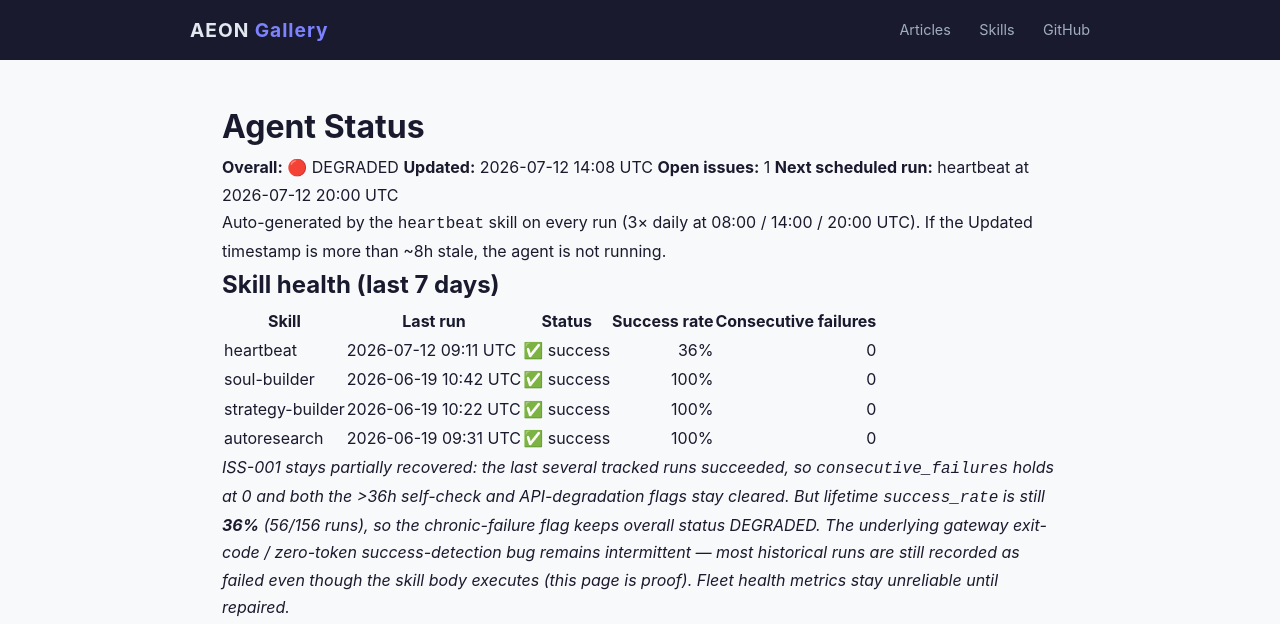
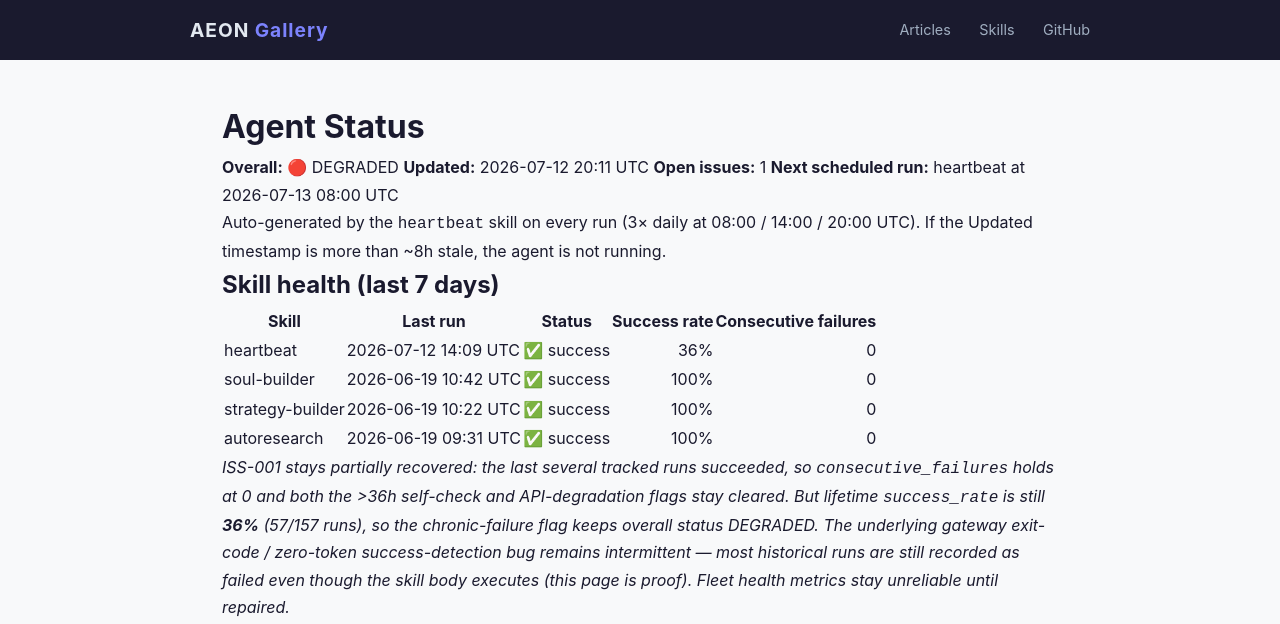
Before and after one commit to RickCrosschain/aeon, a Jekyll site: the page built from docs/status.md, in a window 1280 px wide. Shown: the top 624 px of the page. Built offline with Jekyll 4.4.1, drawn with Linux system fonts in a browser that asks for light colours.

Commit message:
chore(heartbeat): auto-commit 2026-07-12

```diff
--- a/docs/status.md
+++ b/docs/status.md
@@ -7,9 +7,9 @@
 # Agent Status
 
 **Overall:** 🔴 DEGRADED
-**Updated:** 2026-07-12 14:08 UTC
+**Updated:** 2026-07-12 20:11 UTC
 **Open issues:** 1
-**Next scheduled run:** heartbeat at 2026-07-12 20:00 UTC
+**Next scheduled run:** heartbeat at 2026-07-13 08:00 UTC
 
 Auto-generated by the `heartbeat` skill on every run (3× daily at 08:00 / 14:00 / 20:00 UTC). If the Updated timestamp is more than ~8h stale, the agent is not running.
 
@@ -17,12 +17,12 @@
 
 | Skill | Last run | Status | Success rate | Consecutive failures |
 |-------|----------|--------|-------------:|---------------------:|
-| heartbeat | 2026-07-12 09:11 UTC | ✅ success | 36% | 0 |
+| heartbeat | 2026-07-12 14:09 UTC | ✅ success | 36% | 0 |
 | soul-builder | 2026-06-19 10:42 UTC | ✅ success | 100% | 0 |
 | strategy-builder | 2026-06-19 10:22 UTC | ✅ success | 100% | 0 |
 | autoresearch | 2026-06-19 09:31 UTC | ✅ success | 100% | 0 |
 
-_ISS-001 stays partially recovered: the last several tracked runs succeeded, so `consecutive_failures` holds at 0 and both the >36h self-check and API-degradation flags stay cleared. But lifetime `success_rate` is still **36%** (56/156 runs), so the chronic-failure flag keeps overall status DEGRADED. The underlying gateway exit-code / zero-token success-detection bug remains intermittent — most historical runs are still recorded as failed even though the skill body executes (this page is proof). Fleet health metrics stay unreliable until repaired._
+_ISS-001 stays partially recovered: the last several tracked runs succeeded, so `consecutive_failures` holds at 0 and both the >36h self-check and API-degradation flags stay cleared. But lifetime `success_rate` is still **36%** (57/157 runs), so the chronic-failure flag keeps overall status DEGRADED. The underlying gateway exit-code / zero-token success-detection bug remains intermittent — most historical runs are still recorded as failed even though the skill body executes (this page is proof). Fleet health metrics stay unreliable until repaired._
 
 ## Open issues
 
--- a/memory/token-usage.csv
+++ b/memory/token-usage.csv
@@ -59,3 +59,4 @@
 2026-07-11,heartbeat,claude-opus-4-8,2098,4657,438585,39436
 2026-07-12,heartbeat,claude-opus-4-8,2116,4587,452558,41065
 2026-07-12,heartbeat,claude-opus-4-8,2098,4831,434470,38795
+2026-07-12,heartbeat,claude-opus-4-8,2344,5023,657372,40134
```
Also changed, not shown: memory/logs/2026-07-12.md (+15 -0 lines), .outputs/heartbeat.md.
